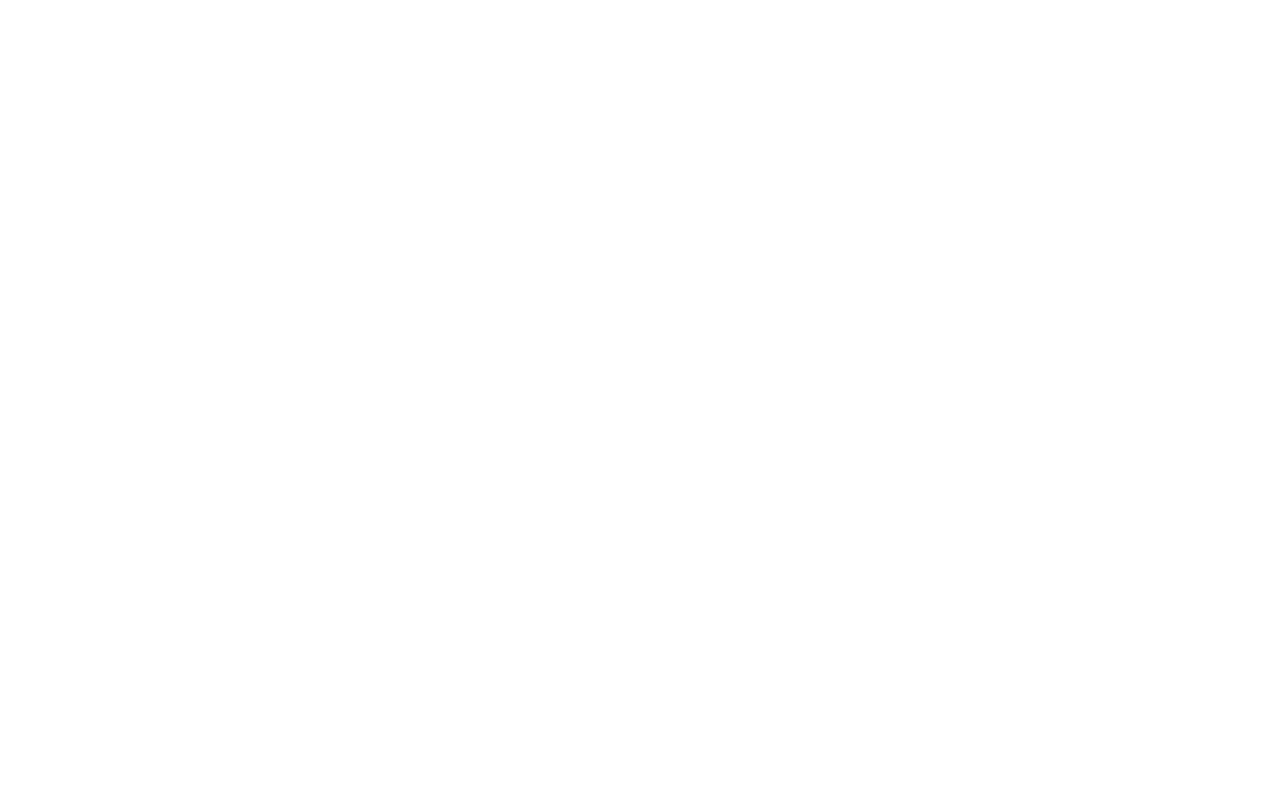
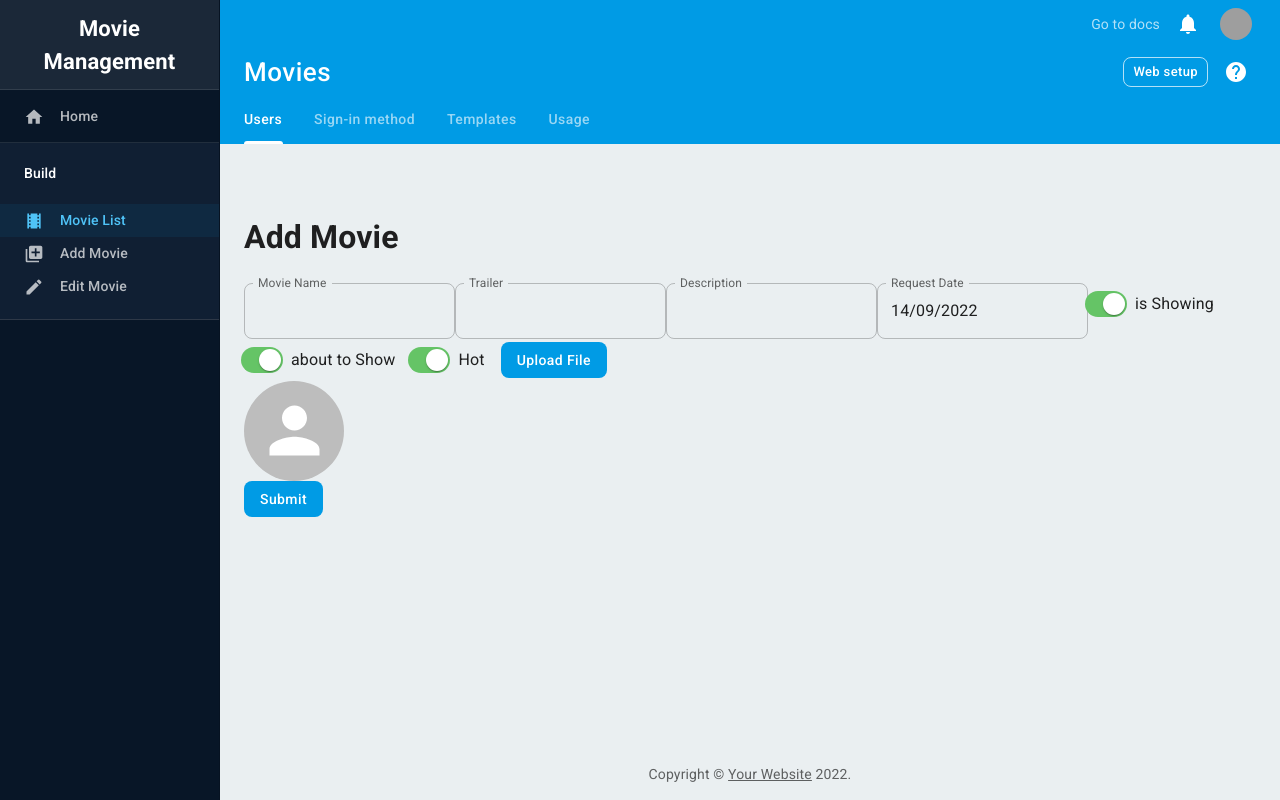
Before and after one commit to StevenTranX/BC27-TranTrongTin-booking-site-admin, a React (Create React App) app: page /admin/updateMovie/1 in a window 1280 px wide. Before the commit this address had no page. Built offline with nearby package versions, Linux system fonts and the light colour scheme; grey boxes are pictures that could not be loaded.

Commit message:
error on interceptor Authorization

```diff
--- a/src/App.js
+++ b/src/App.js
@@ -1,18 +1,15 @@
 import logo from './logo.svg';
 import './App.css';
 import { Routes, Route } from 'react-router-dom';
-import { DesktopDatePicker } from '@mui/x-date-pickers';
-import { TextField } from '@mui/material';
-import { AdapterDateFns } from '@mui/x-date-pickers/AdapterDateFns';
-import { LocalizationProvider } from '@mui/x-date-pickers/LocalizationProvider';
+import { useState } from 'react';
+import MovieManagement from './Modules/Home/components/MovieManagement';
+import Content from './Modules/Home/components/MovieManagement/components/Content';
+import EditMovie from './Modules/Home/components/MovieManagement/components/Content/EditMovie';
+import AddMovie from './Modules/Home/components/MovieManagement/components/Content/AddMovie';
 
 import Login from './Modules/Authentication/Components/Login/Login';
 import Register from './Modules/Authentication/Components/Register/Register';
 
-import { useState } from 'react';
-import MovieManagement from './Modules/Home/components/MovieManagement';
-import Content from './Modules/Home/components/MovieManagement/components/Content';
-import ContentForm from './Modules/Home/components/MovieManagement/components/Content/ContentForm';
 function App() {
   const [selectedDate, setSelectedDate] = useState(null);
   const handleChange = (value) => {
@@ -21,9 +18,10 @@ function App() {
   return (
     <>
       <Routes>
-        <Route path = "/" element = {<MovieManagement/>}>
-            <Route path="index" element={<Content />} />
-            <Route path="admin/addMovie" element={<ContentForm />} />
+        <Route path="/" element={<MovieManagement />}>
+          <Route index element={<Content />} />
+          <Route path="admin/addMovie" element={<AddMovie />} />
+          <Route path="admin/updateMovie/:movieID" element={<EditMovie />} />
         </Route>
 
         <Route path="/login" element={<Login />} />
--- a/src/Modules/Authentication/Components/Register/Register.jsx
+++ b/src/Modules/Authentication/Components/Register/Register.jsx
@@ -36,7 +36,7 @@ function Copyright(props) {
 
 const theme = createTheme();
 
-export default function Register() {
+const Register = () => {
   const navigate = useNavigate();
   const { register, handleSubmit } = useForm({
     defaultValues: {
@@ -48,13 +48,17 @@ export default function Register() {
     },
     mode: 'onTouched',
   });
-  const {data : requestRegister, isLoading, error} = useRequest( (values) => authAPI.register(values), {isManual : true,})
+  const {
+    data: requestRegister,
+    isLoading,
+    error,
+  } = useRequest((values) => authAPI.register(values), { isManual: true });
   const onSubmit = async (values) => {
     try {
-      await requestRegister(values)
-      navigate('/login')
+      await requestRegister(values);
+      navigate('/login');
     } catch (error) {
-      alert(error)
+      alert(error);
     }
   };
 
@@ -169,4 +173,5 @@ export default function Register() {
       </ThemeProvider>
     </form>
   );
-}
+};
+export default Register;
--- a/src/Modules/Home/components/MovieManagement/MovieManagement.jsx
+++ b/src/Modules/Home/components/MovieManagement/MovieManagement.jsx
@@ -9,7 +9,7 @@ import Navigator from './components/Navigator/Navigator';
 import Content from './components/Content/Content';
 import Header from './components/Headers/Header';
 
-import ContentForm from './components/Content/ContentForm';
+import ContentForm from './components/Content/AddMovie';
 import { Outlet } from 'react-router-dom';
 function Copyright() {
   return (
@@ -204,7 +204,7 @@ export default function MovieManagement() {
             component="main"
             sx={{ flex: 1, py: 6, px: 3, bgcolor: '#eaeff1' }}
           >
-         <Outlet/>
+            <Outlet />
           </Box>
           <Box component="footer" sx={{ p: 2, bgcolor: '#eaeff1' }}>
             <Copyright />
--- a/src/Modules/Home/components/MovieManagement/components/Content/ContentForm.jsx
+++ b/src/Modules/Home/components/MovieManagement/components/Content/AddMovie.jsx
@@ -71,7 +71,7 @@ const IOSSwitch = styled((props) => (
     }),
   },
 }));
-const ContentForm = () => {
+const AddMovie = () => {
   const [date, setDate] = useState(new Date());
   const [imgSrc, setImgSrc] = useState('');
   const dispatch = useDispatch();
@@ -181,4 +181,4 @@ const ContentForm = () => {
   );
 };
 
-export default ContentForm;
+export default AddMovie;
--- a/src/Modules/Home/components/MovieManagement/components/Content/Content.jsx
+++ b/src/Modules/Home/components/MovieManagement/components/Content/Content.jsx
@@ -26,6 +26,9 @@ import './content.scss';
 // Redux
 import { useSelector, useDispatch } from 'react-redux';
 import { getMovies, deleteMovies } from '../../../../slices/movieListSlice';
+// router-dom
+import { useNavigate } from 'react-router-dom';
+import { Link } from 'react-router-dom';
 // Main
 // Global Variable
 
@@ -56,7 +59,7 @@ export default function Content() {
   const [page, setPage] = React.useState(0);
   const [rowsPerPage, setRowsPerPage] = React.useState(10);
   const dispatch = useDispatch();
-
+  const navigate = useNavigate();
   const handleChangePage = (event, newPage) => {
     setPage(newPage);
   };
@@ -98,7 +101,13 @@ export default function Content() {
               />
             </Grid>
             <Grid item>
-              <Button variant="contained" sx={{ mr: 1 }}>
+              <Button
+                onClick={() => {
+                  navigate('admin/addMovie');
+                }}
+                variant="contained"
+                sx={{ mr: 1 }}
+              >
                 Add Movie
               </Button>
               <Tooltip title="Reload">
@@ -156,10 +165,12 @@ export default function Content() {
                           : movie.moTa}
                       </TableCell>
                       <TableCell align="center">
-                        <EditIcon
-                          className="mr-2 cursor-pointer"
-                          sx={{ color: 'blue' }}
-                        />
+                        <Link to={`admin/updateMovie/${movie.maPhim}`}>
+                          <EditIcon
+                            className="mr-2 cursor-pointer"
+                            sx={{ color: 'blue' }}
+                          />
+                        </Link>
                         <DeleteIcon
                           className="ml-2 cursor-pointer"
                           sx={{ color: 'red' }}
--- /dev/null
+++ b/src/Modules/Home/components/MovieManagement/components/Content/EditMovie.jsx
@@ -0,0 +1,184 @@
+import React from 'react';
+import { TextField } from '@mui/material';
+import { DatePicker } from '@mui/x-date-pickers';
+import { LocalizationProvider } from '@mui/x-date-pickers';
+import dayjs from 'dayjs';
+import moment from 'moment';
+import { AdapterDateFns } from '@mui/x-date-pickers/AdapterDateFns';
+import { useState } from 'react';
+import { useForm, Controller } from 'react-hook-form';
+import Avatar from '@mui/material/Avatar';
+// SWITCH
+import { styled } from '@mui/material/styles';
+import FormGroup from '@mui/material/FormGroup';
+import FormControlLabel from '@mui/material/FormControlLabel';
+import Switch from '@mui/material/Switch';
+import Stack from '@mui/material/Stack';
+import Typography from '@mui/material/Typography';
+import Button from '@mui/material/Button';
+import { AdapterMoment } from '@mui/x-date-pickers/AdapterMoment';
+// redux
+import { useDispatch } from 'react-redux';
+import { addMovies } from '../../../../slices/movieListSlice';
+
+const IOSSwitch = styled((props) => (
+  <Switch focusVisibleClassName=".Mui-focusVisible" disableRipple {...props} />
+))(({ theme }) => ({
+  width: 42,
+  height: 26,
+  padding: 0,
+  '& .MuiSwitch-switchBase': {
+    padding: 0,
+    margin: 2,
+    transitionDuration: '300ms',
+    '&.Mui-checked': {
+      transform: 'translateX(16px)',
+      color: '#fff',
+      '& + .MuiSwitch-track': {
+        backgroundColor: theme.palette.mode === 'dark' ? '#2ECA45' : '#65C466',
+        opacity: 1,
+        border: 0,
+      },
+      '&.Mui-disabled + .MuiSwitch-track': {
+        opacity: 0.5,
+      },
+    },
+    '&.Mui-focusVisible .MuiSwitch-thumb': {
+      color: '#33cf4d',
+      border: '6px solid #fff',
+    },
+    '&.Mui-disabled .MuiSwitch-thumb': {
+      color:
+        theme.palette.mode === 'light'
+          ? theme.palette.grey[100]
+          : theme.palette.grey[600],
+    },
+    '&.Mui-disabled + .MuiSwitch-track': {
+      opacity: theme.palette.mode === 'light' ? 0.7 : 0.3,
+    },
+  },
+  '& .MuiSwitch-thumb': {
+    boxSizing: 'border-box',
+    width: 22,
+    height: 22,
+  },
+  '& .MuiSwitch-track': {
+    borderRadius: 26 / 2,
+    backgroundColor: theme.palette.mode === 'light' ? '#E9E9EA' : '#39393D',
+    opacity: 1,
+    transition: theme.transitions.create(['background-color'], {
+      duration: 500,
+    }),
+  },
+}));
+const EditMovie = () => {
+  const [date, setDate] = useState(new Date());
+  const [imgSrc, setImgSrc] = useState('');
+  const dispatch = useDispatch();
+  const { register, control, handleSubmit, setValue } = useForm({
+    defaultValue: {
+      tenPhim: '',
+      trailer: '',
+      moTa: '',
+      ngayKhoiChieu: '',
+      sapChieu: false,
+      dangChieu: false,
+      hot: false,
+      hinhAnh: {},
+    },
+  });
+  const handleChangeDate = (event) => {
+    const formattedDate = moment(event).format('DD/MM/YYYY');
+    setValue('ngayKhoiChieu', formattedDate);
+  };
+  const handleUpload = (event) => {
+    const file = event.target.files[0];
+    setValue('hinhAnh', file);
+    if (!file) return;
+    const fileReader = new FileReader();
+    fileReader.readAsDataURL(file);
+    fileReader.onload = (evt) => {
+      setImgSrc(evt.target.result);
+    };
+  };
+  const onSubmit = (value) => {
+    handleChangeDate(value.ngayKhoiChieu);
+    dispatch(addMovies(value));
+    console.log(value);
+  };
+
+  return (
+    <div>
+      <form onSubmit={handleSubmit(onSubmit)}>
+        <h1>Add Movie</h1>
+        <TextField
+          id="outlined-basic"
+          label="Movie Name"
+          variant="outlined"
+          {...register('tenPhim')}
+        />
+        <TextField
+          id="outlined-basic"
+          label="Trailer"
+          variant="outlined"
+          {...register('trailer')}
+        />
+        <TextField
+          id="outlined-basic"
+          label="Description"
+          variant="outlined"
+          {...register('moTa')}
+        />
+        <Controller
+          name="ngayKhoiChieu"
+          defaultValue={date}
+          control={control}
+          render={({ field: { onChange, ...restField } }) => (
+            <LocalizationProvider dateAdapter={AdapterMoment}>
+              <DatePicker
+                inputFormat="DD/MM/YYYY"
+                label="Request Date"
+                onChange={(event) => {
+                  handleChangeDate(event);
+                  onChange(event);
+                }}
+                renderInput={(params) => <TextField {...params} />}
+                {...restField}
+              />
+            </LocalizationProvider>
+          )}
+        />
+        <FormControlLabel
+          control={<IOSSwitch sx={{ m: 1 }} defaultChecked />}
+          label="is Showing"
+          {...register('dangChieu')}
+        />
+        <FormControlLabel
+          control={<IOSSwitch sx={{ m: 1 }} defaultChecked />}
+          label="about to Show"
+          {...register('sapChieu')}
+        />
+        <FormControlLabel
+          control={<IOSSwitch sx={{ m: 1 }} defaultChecked />}
+          label="Hot"
+          {...register('hot')}
+        />
+        <Button variant="contained" component="label">
+          Upload File
+          <input
+            type="file"
+            hidden
+            {...register('hinhAnh')}
+            onChange={handleUpload}
+          />
+        </Button>
+        <Avatar alt="Image" src={imgSrc} sx={{ width: 100, height: 100 }} />
+        <Button type="submit" variant="contained">
+          Submit
+        </Button>
+      </form>
+    </div>
+  );
+};
+
+export default EditMovie;
--- a/src/store.js
+++ b/src/store.js
@@ -1,9 +1,10 @@
 import { configureStore } from '@reduxjs/toolkit';
 import movieListSlice from './Modules/Home/slices/movieListSlice';
 import authSlice from './Modules/Authentication/slices/authSlice';
-export default configureStore({
+const store = configureStore({
   reducer: {
     movieList: movieListSlice,
     auth: authSlice,
   },
 });
+export default store;
```
Also changed, not shown: src/apis/axiosClient.js (+10 -0 lines).
